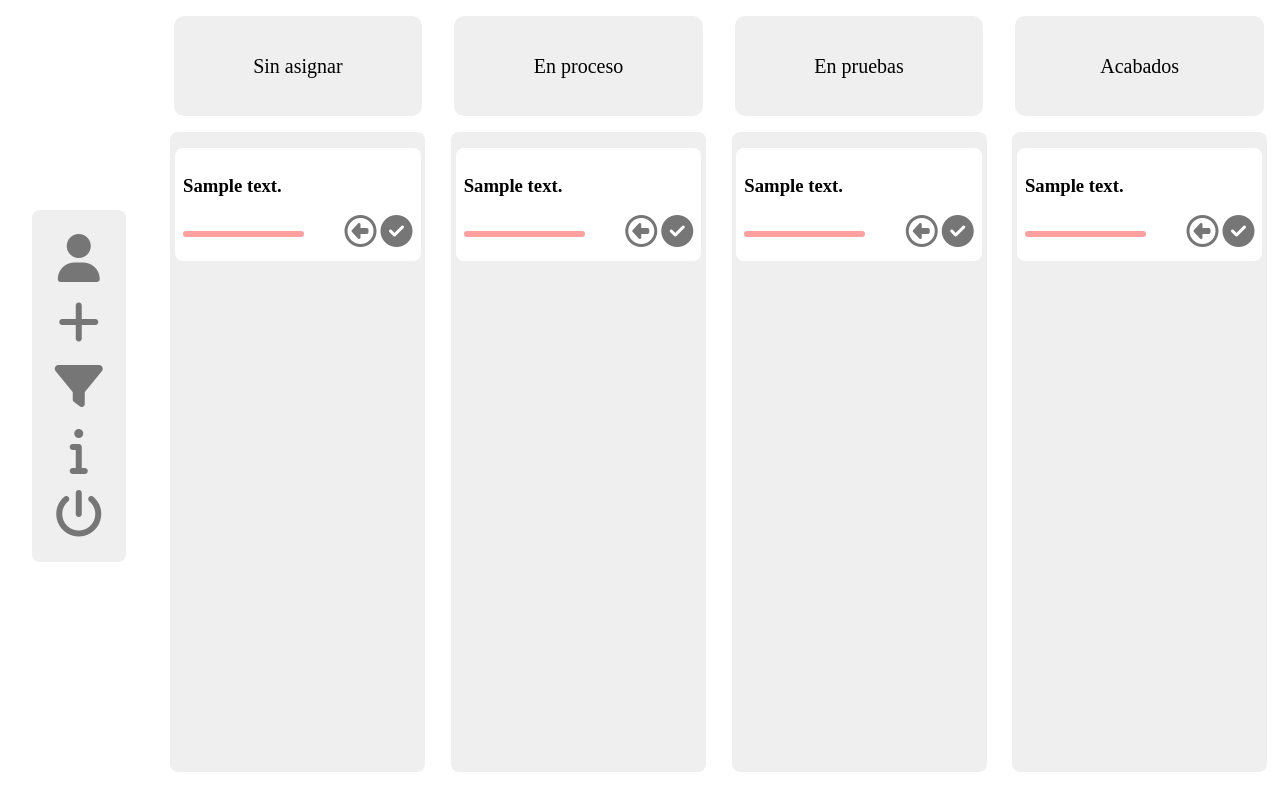
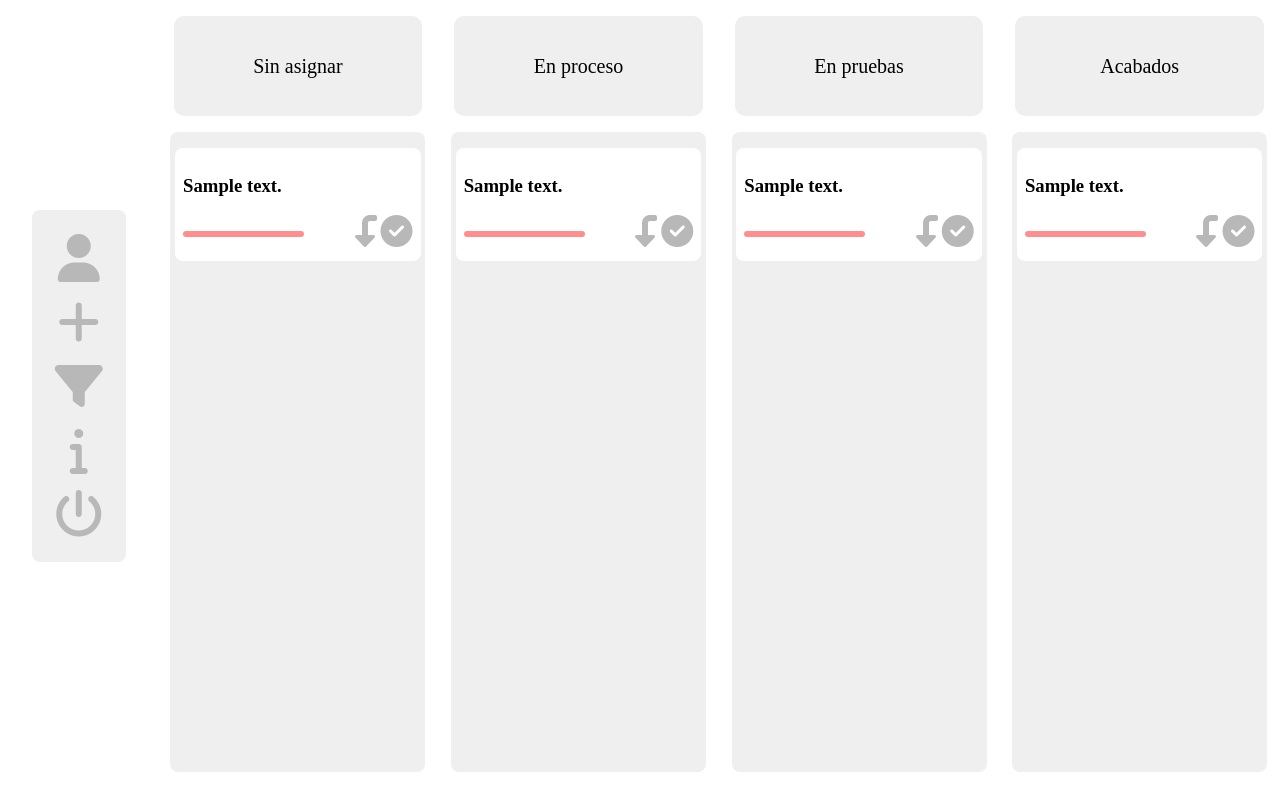
Before and after one commit to aluaargon/Extinguisher-Project, a Symfony app: template templates/page/demo.html.twig in a window 1280 px wide. Run offline with Twig, Linux system fonts and the light colour scheme; the template is opened without the code that fills it: most values are stand-ins (such as "Sample title", 1, 10 or a date in 2020); some libraries are stand-ins or nearby versions.

Commit message:
retoques de apariencia

```diff
--- a/public/css/demo.css
+++ b/public/css/demo.css
@@ -1,6 +1,6 @@
 :root {
     --main-bg-color: #efefef;
-    --icons-color: #767676;
+    --icons-color: #b8b8b8;
 }
 body {
     display: flex;
@@ -90,13 +90,13 @@ i:hover {
     width: 50%;
 }
 .baja {
-    background-color: #abffa0;
+    background-color: #63ff4f;
 }
 .media {
-    background-color: #f5ffa0;
+    background-color: #ebff38;
 }
 .alta {
-    background-color: #ffa0a0;
+    background-color: #ff8e8e;
 }
 
 .user-container{
@@ -186,3 +186,19 @@ select {
     border: 1px solid black;
     border-radius: 4px;
 }
+.filter-container {
+    background-color: var(--main-bg-color);
+    z-index: 2;
+    height: 22em;
+    width: 6em;
+    left: 12em;
+    position: fixed;
+    border: 3px solid black;
+    border-radius: .5em;
+    visibility: hidden;
+    display: flex;
+    flex-direction: column;
+    align-items: center;
+    gap: 1em;
+    padding: 1em;
+}
--- a/public/js/code.js
+++ b/public/js/code.js
@@ -3,6 +3,7 @@ $(document).ready(function () {
         $(".user-container").css({visibility : "visible"});
         $(".info-container").css({visibility : "hidden"});
         $(".add-container").css({visibility : "hidden"});
+        $(".filter-container").css({visibility : "hidden"});
     });
     $("#exit-user").on("click", function() {
         $(".user-container").css({visibility : "hidden"});
@@ -12,6 +13,7 @@ $(document).ready(function () {
         $(".info-container").css({visibility : "visible"});
         $(".user-container").css({visibility : "hidden"});
         $(".add-container").css({visibility : "hidden"});
+        $(".filter-container").css({visibility : "hidden"});
     });
     $("#exit-info").on("click", function() {
         $(".info-container").css({visibility : "hidden"});
@@ -21,8 +23,18 @@ $(document).ready(function () {
         $(".add-container").css({visibility : "visible"});
         $(".user-container").css({visibility : "hidden"});
         $(".info-container").css({visibility : "hidden"});
+        $(".filter-container").css({visibility : "hidden"});
     });
     $("#exit-add").on("click", function() {
         $(".add-container").css({visibility : "hidden"});
     });
+    $("#filter").on("click", () => {
+        $(".filter-container").css({visibility : "visible"});
+        $(".add-container").css({visibility : "hidden"});
+        $(".user-container").css({visibility : "hidden"});
+        $(".info-container").css({visibility : "hidden"});
+    });
+    $("#exit-filter").on("click", function() {
+        $(".filter-container").css({visibility : "hidden"});
+    });
 });
--- a/templates/page/bug.html.twig
+++ b/templates/page/bug.html.twig
@@ -7,13 +7,14 @@
                     <i class="fas fa-user-slash fa-2x move-right" data-bug-id="{{ bug.id }}" data-next-status="2"></i>
                 {% elseif  bug.status.id == 2 %}
                     <i class="fas fa-user fa-2x"></i>
-                    <i class="far fa-thumbs-up fa-3x move-right" data-bug-id="{{ bug.id }}" data-next-status="3"></i>
+                    <i class="fas fa-level-up-alt fa-2x move-right" data-bug-id="{{ bug.id }}" data-next-status="3"></i>
                 {% elseif  bug.status.id == 3 %}
-                    <i class="far fa-arrow-alt-circle-left fa-2x move-left" data-bug-id="{{ bug.id }}" data-prev-status="2"></i>
+                    <i class="fas fa-level-down-alt fa-flip-horizontal fa-2x move-left" data-bug-id="{{ bug.id }}" data-prev-status="2"></i>
                     <i class="fas fa-user fa-2x"></i>
-                    <i class="far fa-thumbs-up fa-3x move-right" data-bug-id="{{ bug.id }}" data-next-status="4"></i>
+                    <i class="fas fa-level-up-alt fa-2x move-right" data-bug-id="{{ bug.id }}" data-next-status="4"></i>
                 {% else %}
-                    <i class="far fa-arrow-alt-circle-left fa-2x move-left" data-bug-id="{{ bug.id }}" data-prev-status="2"></i>
+                    <i class="fas fa-level-down-alt fa-flip-horizontal fa-2x move-left" data-bug-id="{{ bug.id }}" data-prev-status="2"></i>
+
                     <i class="fas fa-check-circle fa-2x"></i>
                 {% endif %}
             </div>
--- a/templates/page/demo.html.twig
+++ b/templates/page/demo.html.twig
@@ -20,7 +20,7 @@
     <div class="nav-bar">
         <i class="fas fa-user fa-3x" id="user"></i>
         <i class="fas fa-plus fa-3x" id="add"></i>
-        <i class="fas fa-filter fa-3x"></i>
+        <i class="fas fa-filter fa-3x" id="filter"></i>
         <i class="fas fa-info fa-3x" id="info"></i>
         <i class="fas fa-power-off fa-3x"></i>
     </div>
@@ -54,7 +54,12 @@
         <br>
         <i class="fas fa-sign-out-alt fa-2x" id="exit-add"></i>
     </div>
-
+    <div class="filter-container">
+        <p>Filter by</p>
+        <i class="fas fa-user fa-3x"></i>
+        <i class="fas fa-exclamation fa-3x"></i>
+        <i class="fas fa-sign-out-alt fa-2x" id="exit-filter"></i>
+    </div>
     <div class="info-container">
         <p>Lorem ipsum dolor sit amet consectetur adipisicing elit. Reiciendis deleniti adipisci sequi pariatur nesciunt eos fugiat, molestiae deserunt accusamus minima et quidem suscipit aliquid. Dolorum doloribus ad odit autem veniam unde natus distinctio modi quasi quos voluptas omnis beatae eveniet quod quibusdam ipsa optio hic dolore, vitae delectus, mollitia repudiandae?</p>
         <br>
```
